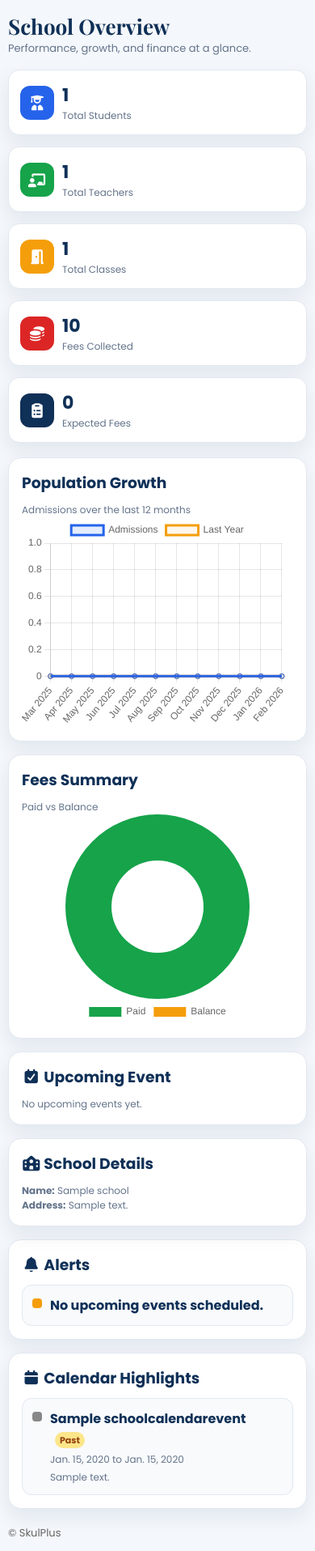
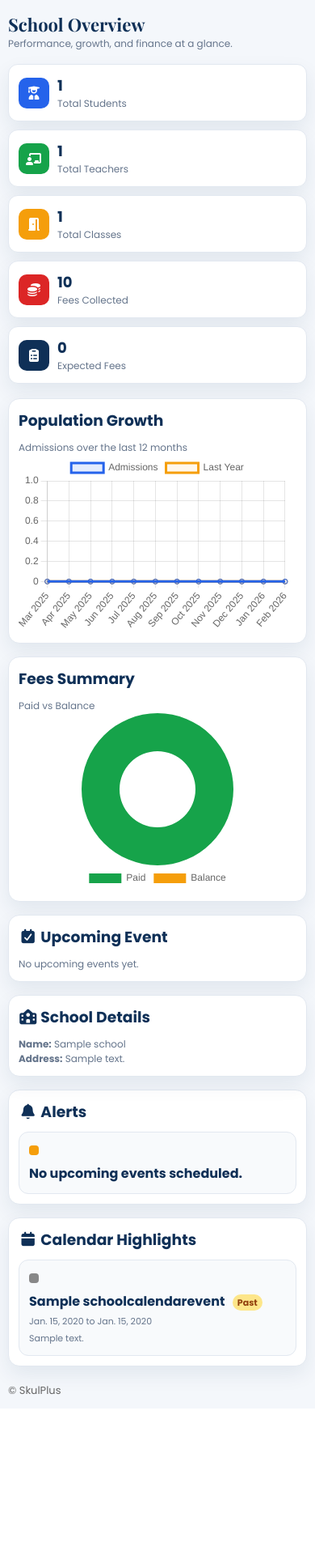
Before and after one commit to dafirmcoder/skulplus, a Django app: page /school/headteacher/dashboard/ in a window 390 px wide. Shown: the part 84-2000 px from the top of the page at 81% size. After the commit the page ends 1807 px from the top, so only its background shows below. Run offline with Django 5.2, Linux system fonts and the light colour scheme; a user stored in the database is signed in; tables that the repository leaves empty hold one stand-in row (values such as "Sample post"); grey boxes marked "Sample" are stand-in pictures; data that the repository does not hold is empty; parts of the project's set-up code (start-up, migrations or seed data) failed here and were passed over; some libraries are stand-ins or nearby versions.

Commit message:
Improve dashboard mobile layouts

```diff
--- a/schools/templates/schools/bursar_dashboard.html
+++ b/schools/templates/schools/bursar_dashboard.html
@@ -9,6 +9,11 @@
     border-radius:10px; padding:14px; font-weight:600;
   }
   .bd-link small { display:block; color:#4b5563; font-weight:500; margin-top:6px; }
+  @media (max-width: 768px) {
+    .bd-card { padding:12px; border-radius:10px; }
+    .bd-grid { grid-template-columns:1fr; }
+    .bd-link { padding:12px; border-radius:10px; }
+  }
 </style>
 
 <div class="bd-wrap">
--- a/schools/templates/schools/headteacher_dashboard.html
+++ b/schools/templates/schools/headteacher_dashboard.html
@@ -22,7 +22,25 @@
   .event-meta{font-size:12px;color:#64748b;margin-top:4px}
   .list{display:flex;flex-direction:column;gap:10px}
   .chart-wrap{height:260px}
-  @media(max-width:980px){.dash-grid{grid-template-columns:1fr}}
+  @media(max-width:980px){
+    .dash-grid{grid-template-columns:1fr}
+  }
+  @media(max-width:768px){
+    .dash-hero{gap:10px}
+    .dash-hero h1{font-size:22px}
+    .dash-sub{font-size:12px}
+    .stat-grid{grid-template-columns:repeat(auto-fit,minmax(160px,1fr));gap:10px}
+    .stat-card{padding:12px;border-radius:12px}
+    .stat-icon{width:38px;height:38px;border-radius:10px;font-size:16px}
+    .stat-num{font-size:18px}
+    .card{padding:12px;border-radius:14px}
+    .chart-wrap{height:220px}
+  }
+  @media(max-width:520px){
+    .stat-grid{grid-template-columns:1fr}
+    .event-card{flex-direction:column}
+    .event-meta{font-size:11px}
+  }
 </style>
 {% endblock %}
 
```
Also changed, not shown: schools/templates/landing.html (+13 -4 lines), schools/templates/schools/parent_dashboard.html (+16 -0 lines), schools/templates/schools/teacher_dashboard.html (+9 -0 lines).
